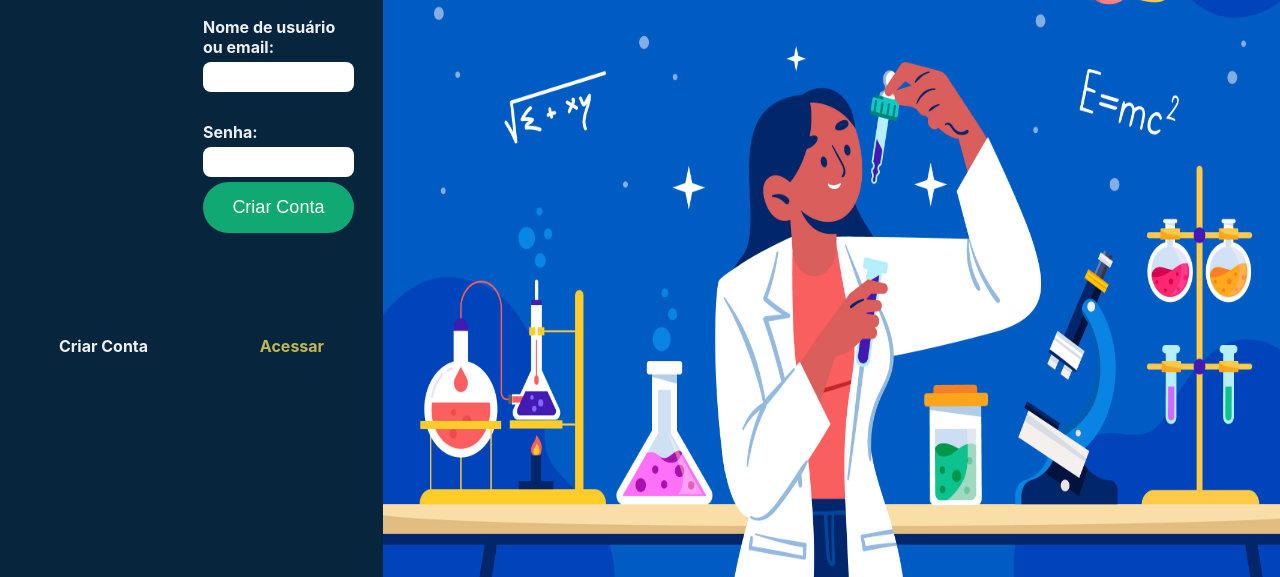
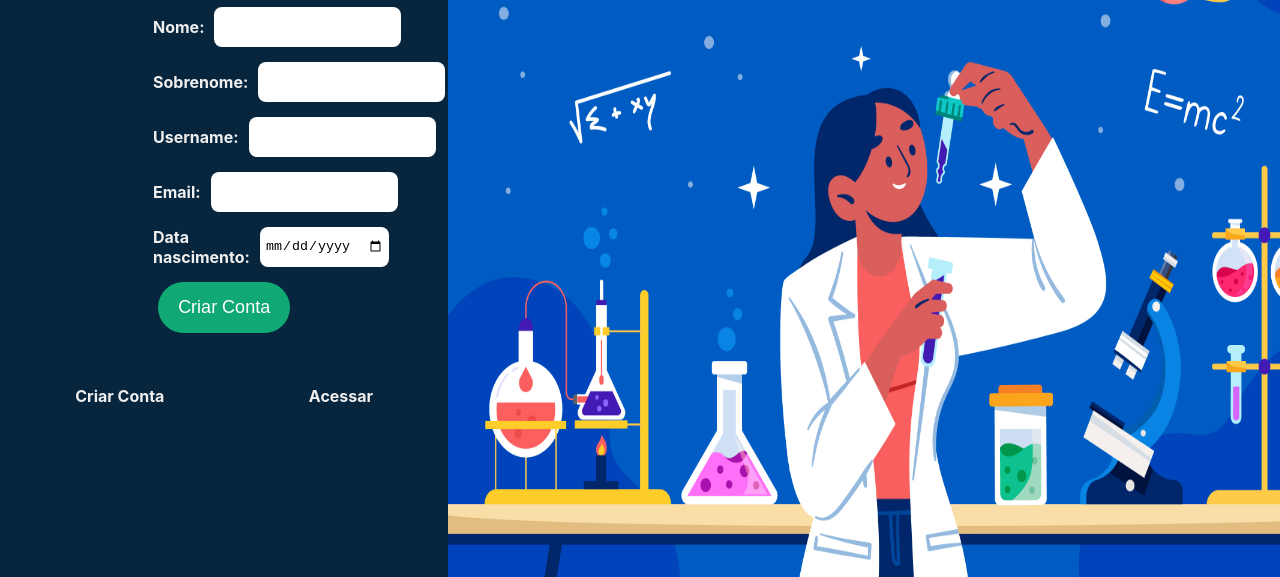
Before and after one commit to abeazist/estagio-2024-vs, a plain HTML site: page projeto/conta/conta.html in a window 1280 px wide. Shown: the part 223-800 px from the top of the page. Drawn offline with Linux system fonts and the light colour scheme.

Commit message:
login e cadastro terminado

```diff
--- a/projeto/conta/conta.html
+++ b/projeto/conta/conta.html
@@ -4,7 +4,7 @@
     <meta charset="UTF-8">
     <meta name="viewport" content="width=device-width, initial-scale=1.0">
     <script src=""></script>
-    <link rel="stylesheet" href="style-menu.css">
+    <link rel="stylesheet" href="style-conta.css">
     <link rel="preconnect" href="https://fonts.gstatic.com" crossorigin>
     <link rel="preconnect" href="https://fonts.googleapis.com">
     <link rel="preconnect" href="https://fonts.gstatic.com" crossorigin>
@@ -19,11 +19,30 @@
                 <strong><p>Criando sua conta</p></strong>
                 <br>
                 <form>
-                    <strong><label for="username">Nome de usuário ou email:</label></strong>
-                    <input type="text" id="username" name="username"><br>
-                    <strong><label for="password">Senha:</label><br></strong>
-                    <input type="password" id="password" name="password">
-                    <button id="botao" type="submit">Criar Conta</button>
+                    <div class="form-group">
+                        <strong><label for="username">Nome:</label></strong>
+                        <input type="text" id="username" name="username"><br>
+                    </div>
+                    <div class="form-group">
+                        <strong><label for="username">Sobrenome:</label></strong>
+                        <input type="text" id="username" name="username"><br>
+                    </div>
+                    <div class="form-group">
+                        <strong><label for="text">Username:</label><br></strong>
+                        <input type="text" id="nome-user" name="password">
+                    </div>
+                    <div class="form-group">
+                        <strong><label for="password">Email:</label><br></strong>
+                        <input type="text" id="email" name="email">
+                    </div>
+                    <div class="form-group">
+                        <strong><label for="password">Data nascimento:</label><br></strong>
+                        <input type="date" id="nascimento" name="nascimento">
+                    </div>
+                    <div class="botao">
+                        <button id="botao" type="submit">Criar Conta</button>
+                        <br>
+                    </div>
                 </form>
                 <div id="conta-acesso">
                     <p><strong><a id="conta" href="">Criar Conta</a></strong></p>
--- a/projeto/conta/style-conta.css
+++ b/projeto/conta/style-conta.css
@@ -0,0 +1,162 @@
+*{
+    padding: 0;
+    margin: 0;
+
+}
+
+:root {
+    --cor1: #1E1E1E;
+    --cor2: #000000;
+    --cor3: #FBFFFD;
+    --cor4: #FFFFFF;
+    --cor5: #049368;
+    --cor6: #2241CC;
+    --cor7: #252A36;
+    --cor8: #DAD5D5;
+    --cor9: #10A974;
+    --cor10: #07263E;
+    --cor11: #32A9FF;
+    --cor12: #EFEFEF;
+    --cor13: #021471;
+    --amarelo-queimado: #C1B755;
+}
+
+body{
+    background-color: var(--cor10);
+    font-family: 'Inter', sans-serif;
+    /* padding: 50px 50px 0 50px; */
+
+}
+.infos{
+    display: flex;
+    flex-direction: column;
+
+}
+
+h1{
+    display: flex;
+    justify-content: center;
+    padding-top: 95px;
+    color:var(--cor12);
+    font-size: xx-large;
+    -webkit-text-stroke-width :1px;
+    -webkit-text-stroke-color: var(--cor6);
+}
+p{
+    display: flex;
+    justify-content: center;
+    padding-top: 3px;
+    padding-bottom: 50px;
+}
+p,label{
+    color: var(--cor12);
+
+}
+
+input{
+    border-radius: 8px;
+    height: 30px;
+    border: none;
+}
+
+
+.form-group {
+    display: flex;
+    align-items: center;
+    margin-bottom: 15px;
+    padding-left: 150px;
+}
+
+.form-group label {
+    min-width: 100px; /* Defina uma largura mínima para os labels */
+    margin-right: 10px;
+}
+
+.form-group input {
+    flex: 1; /* O input ocupa o espaço restante */
+    padding: 5px;
+}
+
+.form-group {
+    width: 50%; /* Para os elementos ocuparem toda a largura disponível */
+}
+
+#botao{
+    padding: 15px 20px;
+    font-size: 18px;
+    background-color: #10A974;
+    color: white;
+    border: none;
+    border-radius: 30px;
+    cursor: pointer;
+
+}
+
+.botao{
+    display: flex;
+    justify-content: center;
+}
+.container {
+    display: grid;
+    grid-template-columns: 1fr 0.25fr; /* Duas colunas de tamanho igual */
+    grid-template-areas: "esquerda direita"; /* Define as áreas do layout */
+    height: 100vh;
+    background-color: var(--cor10);
+    overflow: hidden; /* Faz o container ocupar toda a altura da tela */
+}
+
+.esquerda {
+    grid-area: esquerda; /* Área da esquerda */ /* Você pode mudar a cor de fundo para testar */
+    padding: 20px;
+    text-align: start;
+    align-items: center;
+    gap: 2px;
+    padding: 3px 3px 3px 3px;
+}
+
+
+.direita {
+    grid-area: direita; /* Área da direita */
+     /* Você pode mudar a cor de fundo para testar */
+
+}
+
+#conta-acesso{
+    display: flex;
+    justify-content:space-around;
+    align-items:center;
+    padding-top: 50px;
+}
+
+a{
+    text-decoration: none;
+}
+#acessar{
+    color:var(--cor12);
+    font-size: medium;
+    font-family: 'Inter', sans-serif;;
+    /* -webkit-text-stroke-width :0.5px;
+    -webkit-text-stroke-color: var(--cor1); */
+}
+
+#acessar:hover{
+    color: var(--amarelo-queimado);
+
+}
+
+#conta{
+    color: var(--cor12);
+    font-size: medium;
+    font-family:'Inter', sans-serif;;
+    /* -webkit-text-stroke-width :0.5px;
+    -webkit-text-stroke-color: var(--cor1); */
+}
+
+#conta:hover{
+    color: var(--amarelo-queimado);
+}
+img{
+    height: 100vh;
+    width: 900px;
+
+}
--- a/projeto/conta/style-menu.css
+++ b/projeto/conta/style-menu.css
@@ -113,11 +113,16 @@ a{
     text-decoration: none;
 }
 #acessar{
-    color: var(--amarelo-queimado);
+    color:var(--cor12);
     font-size: medium;
     font-family: 'Inter', sans-serif;;
     /* -webkit-text-stroke-width :0.5px;
     -webkit-text-stroke-color: var(--cor1); */
+}
+
+#acessar:hover{
+    color: var(--amarelo-queimado);
+
 }
 
 #conta{
@@ -127,6 +132,10 @@ a{
     /* -webkit-text-stroke-width :0.5px;
     -webkit-text-stroke-color: var(--cor1); */
 }
+
+#conta:hover{
+    color: var(--amarelo-queimado);
+}
 img{
     height: 100vh;
     width: 900px;
```
Also changed, not shown: projeto/inicio/inicio.html (+1 -1 lines).
